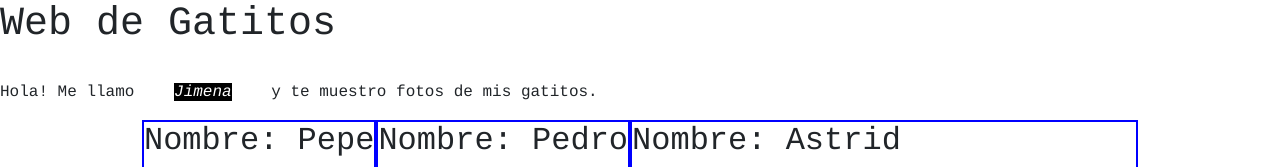
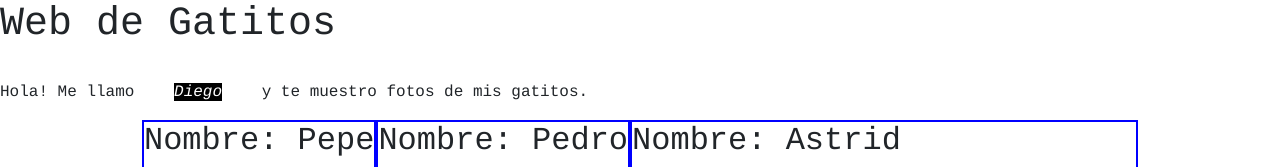
Before and after one commit to missmetal/WebSimpleGatitos, a plain HTML site: page index.html in a window 1280 px wide. Shown: the top 167 px of the page. Drawn offline with nearby package versions, Linux system fonts and the light colour scheme.

Commit message:
Cambio de nombre

```diff
--- a/index.html
+++ b/index.html
@@ -14,7 +14,7 @@
 <body>
     <h1>Web de Gatitos</h1>
     <br />
-    <p>Hola! Me llamo <em>Jimena</em> y te muestro fotos de mis gatitos.</p>
+    <p>Hola! Me llamo <em>Diego</em> y te muestro fotos de mis gatitos.</p>
 
     <article id="grilla">
         <div id="pepe">
```
